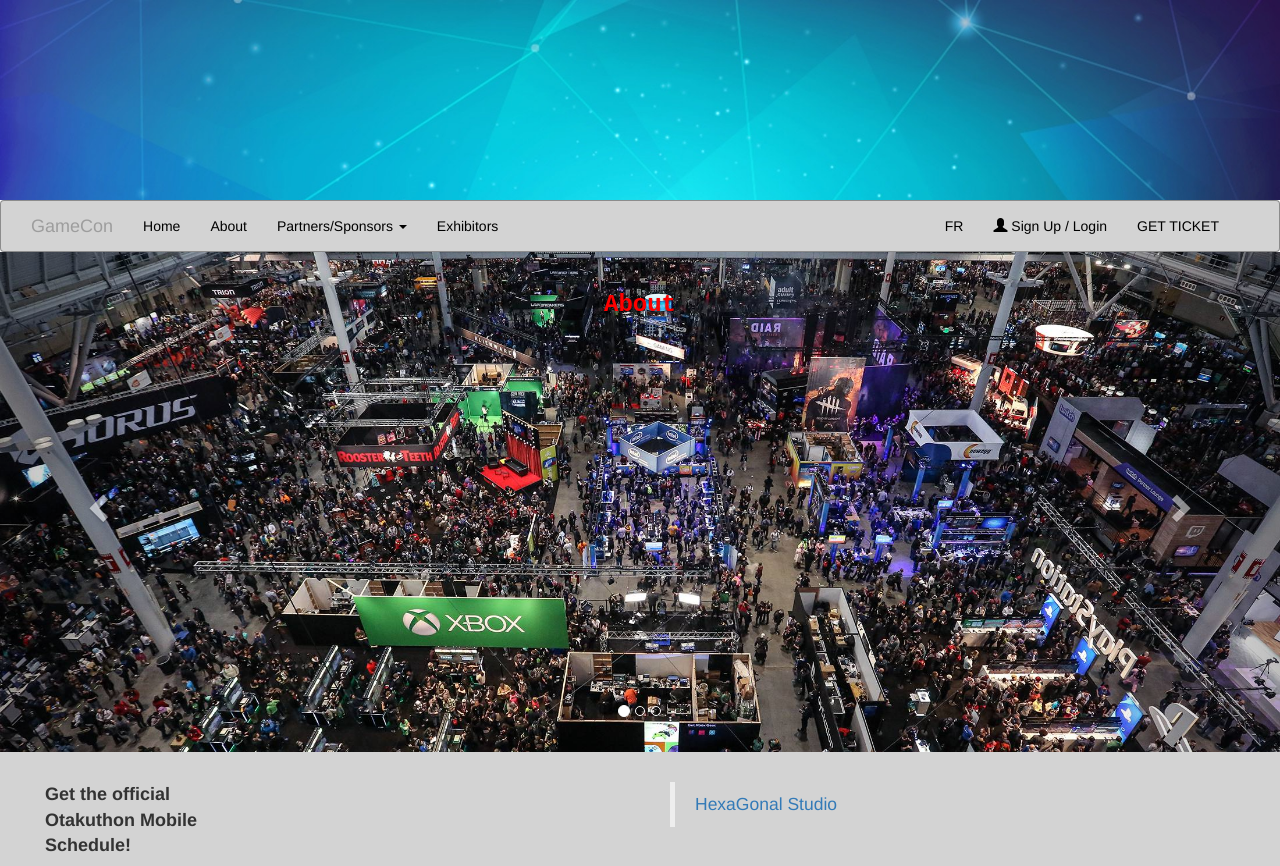
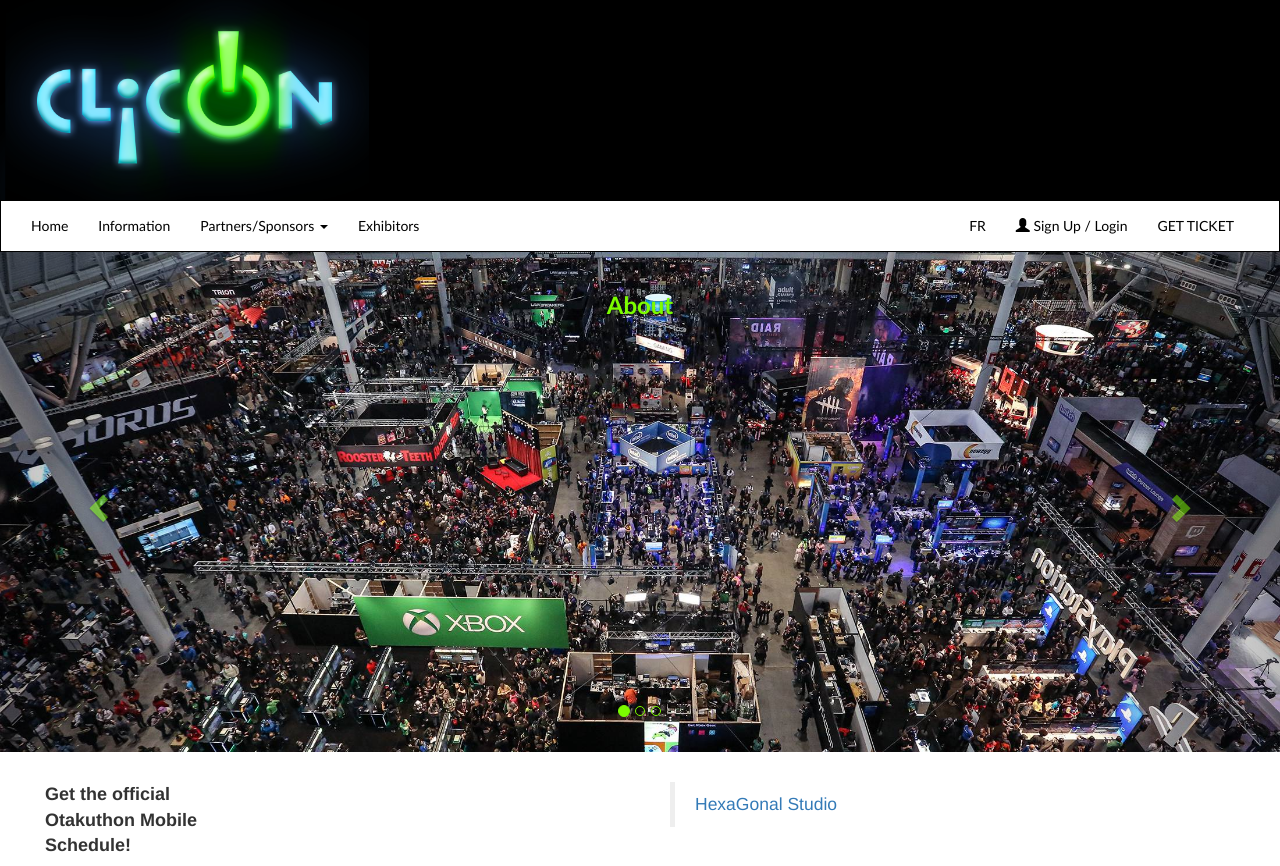
Before and after one commit to wfournier/clicon, a PHP site: page /gamecon/ in a window 1280 px wide. Shown: the top 866 px of the page. Run offline with PHP 8.4, Linux system fonts and the light colour scheme; some libraries are stand-ins or nearby versions.

Commit message:
Started applying new color palette. Modified Navbar

```diff
--- a/Index.php
+++ b/Index.php
@@ -14,12 +14,12 @@
 <body>
 <?php include $_SERVER['DOCUMENT_ROOT'] . "/gamecon/Shared/Header.php"; ?>
 
-<main style="background-color: lightgray">
+<main>
 
 
     <div class="row">
         <div class="col-xs-12" id="carouselCol">
-            <div id="myCarousel" class="carousel slide" data-ride="carousel">
+            <div id="myCarousel" class="carousel slide" data-ride="carousel" data-interval="3000" data-pause="hover">
                 <!-- Indicators -->
                 <ol class="carousel-indicators">
                     <li data-target="#myCarousel" data-slide-to="0" class="active"></li>
--- a/Shared/Header.php
+++ b/Shared/Header.php
@@ -1,8 +1,11 @@
 <?php include $_SERVER['DOCUMENT_ROOT'] . "/gamecon/Shared/connection.php" ?>
 <header>
     <div class="row" id="bannerSec">
+        <a href="/gamecon/Index.php">
+            <img id="logoMain" src="/gamecon/Resources/logoMain.png" alt="logo">
+        </a>
     </div>
-    <nav id="sticky" class="sticky navbar navbar-inverse ">
+    <nav id="sticky" class="sticky navbar navbar-inverse navbar-static-top">
         <div class="container-fluid">
             <div class="navbar-header">
                 <button class="navbar-toggle" data-toggle="collapse"
@@ -11,14 +14,12 @@
                     <span class="icon-bar"></span>
                     <span class="icon-bar"></span>
                 </button>
-                <a style="padding-left: 30px" class="navbar-brand" data-toggle="collapse"
-                   href="/gamecon/Index.php">GameCon</a>
             </div>
             <!--Left Side-->
             <div class="collapse navbar-collapse navBarText" id="myNavbar">
                 <ul class="nav navbar-nav">
                     <li><a href="/gamecon/Index.php">Home</a></li>
-                    <li><a href="/gamecon/About.php">About</a></li>
+                    <li><a href="/gamecon/Information.php">Information</a></li>
                     <li class="dropdown">
                         <a class="dropdown-toggle" data-toggle="dropdown" href="#" id="navButtons">
                             Partners/Sponsors
--- a/Style/MainStyle.css
+++ b/Style/MainStyle.css
@@ -1,50 +1,127 @@
+main {
+    position: relative;
+    min-height: 500px;
+}
+
+nav {
+    font-family: "Trebuchet MS";
+}
+
+body {
+    background: transparent;
+}
+
 #footer {
     text-align: center;
     background-color: transparent;
 }
+
 #footer p {
     background: transparent;
 }
 
-.item{
+#logoMain {
+    width: auto;
+    height: 100%;
+}
+
+.item {
     width: 100%;
     height: 100%;
 }
 
-#carousel1{
+/*CAROUSEL------------------------------------------------------------------------------------------------------------*/
+
+#carousel1 {
     background-image: url("../Resources/carousel1.jpg");
 }
-#carousel2{
+
+#carousel2 {
     background-image: url("../Resources/carousel2.jpg");
 }
-#carousel3{
+
+#carousel3 {
     background-image: url("../Resources/carousel3.jpg");
 }
-.carousel-caption{
+
+.carousel-caption {
     width: 100%;
     height: 100%;
     left: 0;
 }
 
-#carousel1, #carousel2, #carousel3{
+#carousel1, #carousel2, #carousel3 {
     background-size: cover;
     background-position: center center;
 }
 
+.carousel {
+    height: 500px;
+}
+
+.carousel-inner {
+    height: 500px;
+}
+
+#carousel {
+    text-align: center;
+}
+
+#carousel h3 {
+    color: lawngreen;
+    font-weight: bold;
+    font-family: "Trebuchet MS";
+}
+
+.carousel-caption {
+    top: 0;
+    bottom: auto;
+}
+
+.carousel-indicators li {
+    border-color: lawngreen;
+}
+.carousel-indicators .active {
+    background-color: lawngreen;
+}
+
+/*NavBar--------------------------------------------------------------------------------------------------------------*/
+
+.navbar-inverse {
+    border-color: white;
+    background-color: white;
+}
+
+.navbar-inverse .navbar-nav > li > a {
+    color: black;
+}
+
+.navbar {
+    margin-bottom: 0;
+    position: relative;
+}
+
+.mainNavBarText {
+    font-size: x-large;
+}
+
+.mainNavBtn {
+    margin-left: 10px;
+}
+
+.glyphicon-chevron-right:before, .glyphicon-chevron-left:before {
+    color: lawngreen;
+}
+
+/*--------------------------------------------------------------------------------------------------------------------*/
+
 .breadcrumbs {
     margin: 10px 0 0 0;
 }
+
 .lowerbreadcrumbs {
     margin: 10px 0 0 30px;
     font-size: x-small;
-}
-
-.carousel{
-    height: 500px;
-}
-
-.carousel-inner{
-    height: 500px;
 }
 
 .row {
@@ -52,34 +129,10 @@
     margin-left: 0;
     margin-bottom: 0;
 }
-.ticketBtn{
+
+.ticketBtn {
     margin: 10px;
     width: 80px;
-}
-
-main {
-    position: relative;
-    min-height: 500px;
-    background-color: lightgrey;
-}
-
-body {
-    background: transparent;
-}
-header {
-    background: white;
-}
-html {
-    /*background-color: #3370b6;*/
-    background-image: url("../Resources/mainBanner.jpg");
-    background-repeat: repeat-y;
-}
-.navbar-inverse {
-    background-color: rgba(70,70,70,0.5);
-    border-color: rgba(70,70,70,0.5);
-}
-.navbar-inverse .navbar-nav>li>a {
-    color: black;
 }
 
 .col-xs-6 {
@@ -92,50 +145,32 @@ html {
 
 #bannerSec {
     height: 200px;
-    background-image: url("../Resources/mainBanner.jpg");
-    background-size: cover;
+    background-color: black;
 }
-.navbar {
-    margin-bottom: 0;
-    position: relative;
-}
-.mainNavBtn {
-    margin-left: 10px;
-}
+
 #indexContent {
     padding: 0;
-    background-color: white;
 }
+
 #carouselCol {
     padding: 0;
 }
-#menuTitle{
+
+#menuTitle {
     display: none;
     color: black;
 }
-.mainNavBarText {
-    font-size: x-large;
-}
+
 .error {
     color: red;
 }
+
 .success {
     color: green;
 }
+
 #dob div {
     padding-left: 0;
-}
-#carousel {
-    text-align: center;
-}
-#carousel h3 {
-    color: red;
-    font-weight: bold;
-    font-family: "Courier New";
-}
-.carousel-caption {
-    top: 0;
-    bottom: auto;
 }
 
 #timer-msg {
@@ -148,30 +183,41 @@ html {
     margin: 0 5em;
 }
 
-.sticky{
+.sticky {
     width: 100%;
-    background-color: lightgray;
+    border: solid black 1px;
 }
 
-
-@media only screen and (max-width: 1024px) and (min-width: 769px){
+@media only screen and (max-width: 1024px) and (min-width: 769px) {
     .mainNavBarText, .navBarText {
         font-size: medium;
     }
 }
+
 @media only screen and (max-width: 768px) and (min-width: 427px) {
     .mainNavBarText, .navBarText {
         font-size: x-small;
     }
+
+    #bannerSec {
+        text-align: center;
+    }
 }
 
 @media only screen and (max-width: 426px) {
+    #logoMain {
+        height: 100px;
+    }
+
     #menuTitle {
         display: unset;
     }
+
     #bannerSec {
+        text-align: center;
         height: unset;
     }
+
     #myNavbar {
         padding-left: 40px;
     }
```
Also changed, not shown: Information.php (added, +11 -0 lines).
